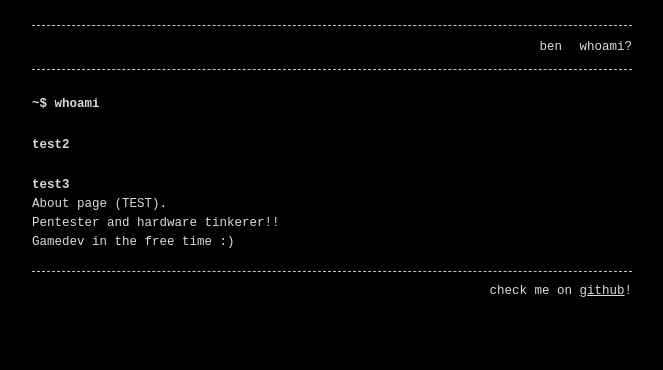
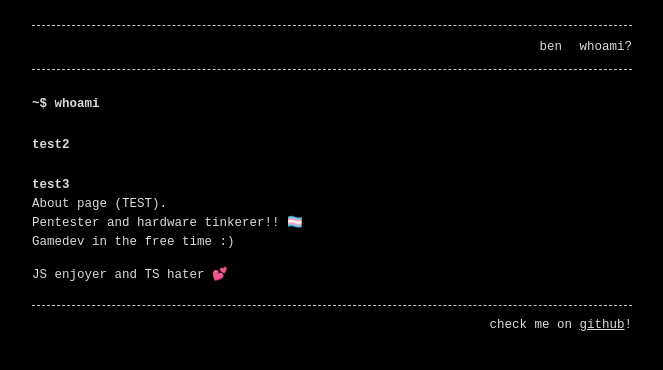
Before and after one commit to 0708090/0708090.github.io, a Jekyll site: the page built from about.md, in a window 1280 px wide. Shown: the top 370 px of the page, without its empty margins (308-971 px from the left). Built offline with Jekyll 4.4.1, drawn with Linux system fonts in a browser that asks for light colours.

Commit message:
Update about.md

```diff
--- a/about.md
+++ b/about.md
@@ -9,5 +9,7 @@ permalink: /whoami
 ### test3
 
 About page (TEST).
-Pentester and hardware tinkerer!!
+Pentester and hardware tinkerer!! 🏳️‍⚧️
 Gamedev in the free time :)
+
+JS enjoyer and TS hater 💕
```
